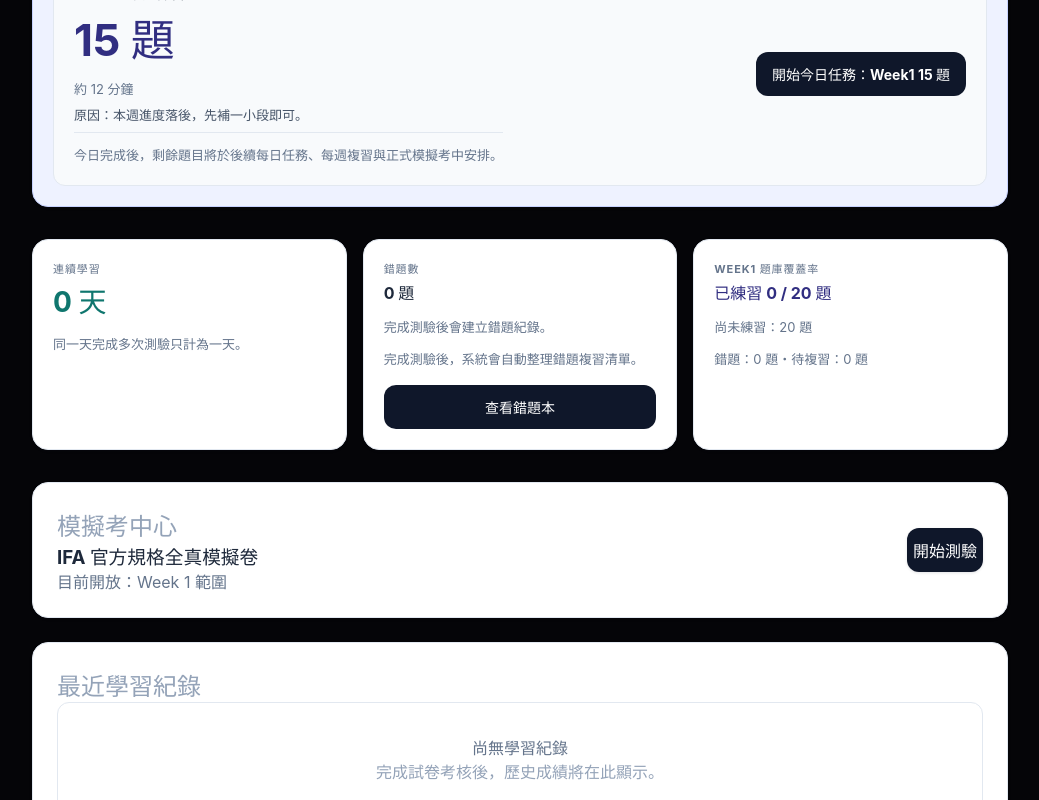
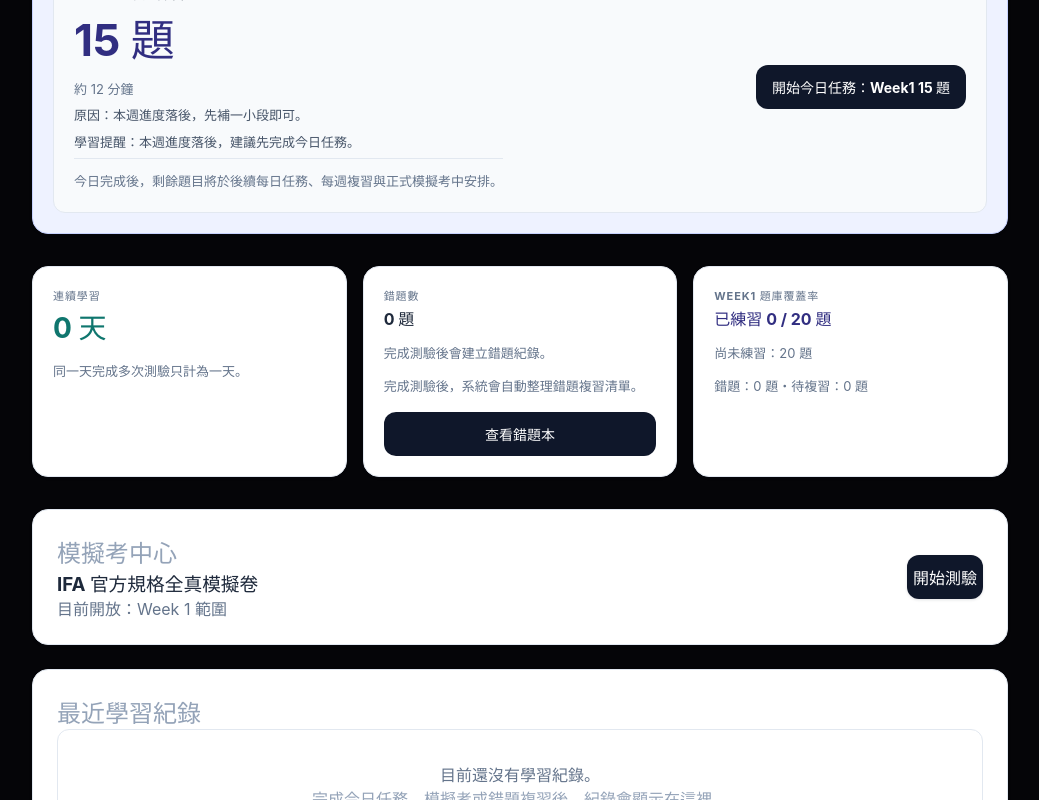
Before and after one commit to RayHuang0323/ifa-ai-exam, a React (Vite) app: page / in a window 1280 px wide. Shown: the part 540-1340 px from the top of the page, without its empty margins (120-1159 px from the left). Built offline with nearby package versions, Linux system fonts and the light colour scheme.

Commit message:
Sprint 15: close core study loop

```diff
--- a/package.json
+++ b/package.json
@@ -15,6 +15,7 @@
     "verify:sprint12": "node scripts/e2e-sprint-12.mjs",
     "verify:sprint13": "node scripts/e2e-sprint-13.mjs",
     "verify:sprint14": "node scripts/e2e-sprint-14.mjs",
+    "verify:sprint15": "node scripts/e2e-sprint-15.mjs",
     "predeploy": "npm run build",
     "deploy": "gh-pages -d dist -r https://github.com/RayHuang0323/ifa-ai-exam.git"
   },
--- a/src/App.tsx
+++ b/src/App.tsx
@@ -11,7 +11,7 @@ import examConfig from './data/config/exam-config.json';
 import { getLocalDateString, recordStudySession } from './utils/studyProgress';
 import { clearExamDraft, loadExamDraft, type ExamDraft } from './utils/examDraft';
 import { getReviewableWrongAnswers, recordWrongAnswerReview, recordWrongAnswers } from './utils/wrongAnswerStore';
-import { getQuestionById } from './utils/questionEngine';
+import { getQuestionById, getQuestionsByWeek } from './utils/questionEngine';
 import { calculateTimeLimitInMinutes } from './utils/examTime';
 import type { StudyMode } from './types/study';
 
@@ -74,7 +74,17 @@ function App() {
 
   const handleStartTodayTask = (suggestedQuestions: number, mode: StudyMode) => {
     setExamDraft(loadExamDraft());
-    const taskQuestions = week1Questions.slice(0, Math.min(suggestedQuestions, week1Questions.length));
+    const availableQuestions = getQuestionsByWeek('week-1');
+    const targetQuestionCount = Math.min(suggestedQuestions, availableQuestions.length);
+    const reviewQuestionTarget = Math.round(targetQuestionCount * 0.3);
+    const reviewQuestions = getReviewableWrongAnswers()
+      .map((record) => getQuestionById(record.questionId))
+      .filter((question): question is typeof week1Questions[number] => question !== null)
+      .filter((question, index, all) => all.findIndex((item) => item.id === question.id) === index)
+      .slice(0, reviewQuestionTarget);
+    const reviewQuestionIds = new Set(reviewQuestions.map((question) => question.id));
+    const regularQuestions = availableQuestions.filter((question) => !reviewQuestionIds.has(question.id));
+    const taskQuestions = [...reviewQuestions, ...regularQuestions].slice(0, targetQuestionCount);
     setQuestions(taskQuestions);
     setTimeLimit(calculateTimeLimitInMinutes(mode, taskQuestions));
     setExamEntry('today-task');
--- a/src/components/home/MissionSection.tsx
+++ b/src/components/home/MissionSection.tsx
@@ -5,10 +5,11 @@ import type { StudyMode } from '../../types/study';
 interface MissionSectionProps {
   task: TodayTask;
   wrongAnswerCount: number;
+  guidance: string;
   onStartTask: (suggestedQuestions: number, mode: StudyMode) => void;
 }
 
-export const MissionSection: React.FC<MissionSectionProps> = ({ task, wrongAnswerCount, onStartTask }) => {
+export const MissionSection: React.FC<MissionSectionProps> = ({ task, wrongAnswerCount, guidance, onStartTask }) => {
   return (
     <article className="study-card mission-section">
       <span className="study-eyebrow">今日任務</span>
@@ -18,6 +19,7 @@ export const MissionSection: React.FC<MissionSectionProps> = ({ task, wrongAnswe
           <strong className="mission-question-count">{task.suggestedQuestions} 題</strong>
           <p>約 {task.estimatedMinutes} 分鐘</p>
           <p className="mission-task-reason">原因：{task.reason}</p>
+          <p className="mission-task-reason" data-testid="study-guidance">學習提醒：{guidance}</p>
           <p className="mission-task-note">今日完成後，剩餘題目將於後續每日任務、每週複習與正式模擬考中安排。</p>
           {wrongAnswerCount > 0 && <p>目前錯題數：{wrongAnswerCount} 題</p>}
         </div>
--- a/src/components/home/RecentActivitySection.tsx
+++ b/src/components/home/RecentActivitySection.tsx
@@ -1,21 +1,13 @@
 import React from 'react';
+import { calculateAccuracy, formatDuration, formatStudyDate, formatStudyMode, getRecentStudySessions } from '../../utils/studyActivity';
 
-interface RecentActivitySectionProps {
-  hasHistory: boolean;
-}
+export const RecentActivitySection: React.FC = () => {
+  const sessions = getRecentStudySessions();
 
-export const RecentActivitySection: React.FC<RecentActivitySectionProps> = ({ hasHistory }) => {
   return (
     <div className="bg-white rounded-2xl shadow-sm border border-slate-200 p-6 w-full flex flex-col">
       <h2 className="text-xs font-bold text-slate-400 uppercase tracking-wider mb-4">最近學習紀錄</h2>
-      <div className="flex flex-col items-center justify-center py-8 text-center border border-dashed border-slate-200 rounded-xl bg-slate-50/50">
-        <span className="text-slate-500 text-xs font-semibold">
-          {!hasHistory ? '尚無學習紀錄' : '正在整理資料...'}
-        </span>
-        <span className="text-slate-400 text-[11px] mt-1">
-          {!hasHistory ? '完成試卷考核後，歷史成績將在此顯示。' : '正在準備您的歷史數據分析。'}
-        </span>
-      </div>
+      {sessions.length === 0 ? <div className="flex flex-col items-center justify-center py-8 text-center border border-dashed border-slate-200 rounded-xl bg-slate-50/50" data-testid="recent-activity-empty"><span className="text-slate-500 text-xs font-semibold">目前還沒有學習紀錄。</span><span className="text-slate-400 text-[11px] mt-1">完成今日任務、模擬考或錯題複習後，紀錄會顯示在這裡。</span></div> : <div className="space-y-3" data-testid="recent-activity-list">{sessions.map((session) => <article key={session.id} className="rounded-xl border border-slate-200 bg-slate-50/50 p-4 text-sm"><div className="flex flex-wrap items-center justify-between gap-2"><strong className="text-slate-800">{formatStudyMode(session.mode)}</strong><span className="text-xs text-slate-500">{formatStudyDate(session.completedAt)}</span></div><p className="mt-2 text-slate-600">題數 {session.answeredCount ?? 0} 題・答對 {session.correctCount ?? 0} 題・答錯 {session.wrongCount ?? 0} 題・正確率 {calculateAccuracy(session)}%・花費時間 {formatDuration(session.durationSeconds)}</p></article>)}</div>}
     </div>
   );
 };
--- /dev/null
+++ b/src/utils/studyActivity.ts
@@ -0,0 +1,33 @@
+import type { StudyMode, StudySession } from '../types/study';
+import { loadStudyProgress } from './studyProgress';
+
+export const getRecentStudySessions = (limit = 3) => loadStudyProgress().sessions
+  .slice()
+  .sort((a, b) => new Date(b.completedAt).getTime() - new Date(a.completedAt).getTime())
+  .slice(0, limit);
+
+export const formatStudyMode = (mode: StudyMode | string | undefined) => ({
+  daily: '今日任務',
+  'formal-exam': '完整模擬考',
+  reviewWrong: '錯題複習',
+  weeklyCatchUp: '每週補強',
+  recovery: '進度補強',
+}[mode ?? ''] ?? '學習紀錄');
+
+export const formatStudyDate = (value: string | undefined) => {
+  if (!value) return '未記錄';
+  const date = new Date(value);
+  if (Number.isNaN(date.getTime())) return '日期待確認';
+  return `${date.getFullYear()}/${`${date.getMonth() + 1}`.padStart(2, '0')}/${`${date.getDate()}`.padStart(2, '0')} ${`${date.getHours()}`.padStart(2, '0')}:${`${date.getMinutes()}`.padStart(2, '0')}`;
+};
+
+export const formatDuration = (seconds: number | undefined) => {
+  if (typeof seconds !== 'number' || seconds < 0) return '未記錄';
+  if (seconds < 60) return '未滿 1 分鐘';
+  return `${Math.floor(seconds / 60)} 分鐘`;
+};
+
+export const calculateAccuracy = (session: Partial<StudySession>) => {
+  if (typeof session.answeredCount !== 'number' || session.answeredCount <= 0 || typeof session.correctCount !== 'number') return 0;
+  return Math.round((session.correctCount / session.answeredCount) * 100);
+};
--- a/src/utils/studyProgress.ts
+++ b/src/utils/studyProgress.ts
@@ -29,7 +29,7 @@ const isValidSession = (value: unknown): value is StudySession => {
   return typeof session.id === 'string'
     && typeof session.date === 'string'
     && typeof session.weekId === 'string'
-    && (session.mode === 'formal-exam' || session.mode === 'daily' || session.mode === 'weeklyCatchUp' || session.mode === 'recovery')
+    && (session.mode === 'formal-exam' || session.mode === 'daily' || session.mode === 'weeklyCatchUp' || session.mode === 'recovery' || session.mode === 'reviewWrong')
     && typeof session.answeredCount === 'number'
     && typeof session.correctCount === 'number'
     && typeof session.wrongCount === 'number'
--- a/src/views/Home.tsx
+++ b/src/views/Home.tsx
@@ -9,7 +9,7 @@ import { RecentActivitySection } from '../components/home/RecentActivitySection'
 import { RoadmapSection } from '../components/home/RoadmapSection';
 import { FooterSection } from '../components/home/FooterSection';
 import { studyConfig } from '../data/studyConfig';
-import { getExamCountdown, getWeeklyProgress, loadStudyProgress } from '../utils/studyProgress';
+import { getExamCountdown, getTodayCompleted, getWeeklyProgress, loadStudyProgress } from '../utils/studyProgress';
 import { getStudyReminder } from '../utils/studyReminder';
 import type { StudyProgress } from '../types/study';
 import type { StudyMode } from '../types/study';
@@ -54,6 +54,12 @@ const Home: React.FC<HomeProps> = ({ hasExamDraft, onResumeExam, onStartTodayTas
   const todayLabel = `${now.getFullYear()}/${`${now.getMonth() + 1}`.padStart(2, '0')}/${`${now.getDate()}`.padStart(2, '0')}（${['週日', '週一', '週二', '週三', '週四', '週五', '週六'][now.getDay()]}）`;
   const week1Coverage = getCoverageByWeek('week-1', studyProgress, wrongAnswers);
   const wrongSummary = getWrongAnswerSummary();
+  const todayCompleted = getTodayCompleted(studyProgress, now);
+  const todayGuidance = examCountdown >= 0 && examCountdown <= 14 ? '已進入考前衝刺，建議優先處理錯題與完整模擬考。'
+    : wrongSummary.highRiskCount > 0 ? '目前有高風險錯題，今日任務會優先混入部分錯題。'
+      : todayCompleted > 0 && wrongSummary.reviewableCount > 0 ? '今日任務已完成，建議再做錯題複習。'
+        : todayTask.mode === 'weeklyCatchUp' ? '本週進度落後，建議先完成今日任務。'
+          : '依今日任務維持練習節奏。';
 
   return (
     <div className="min-h-screen bg-[#fafafa] text-slate-800 antialiased selection:bg-slate-200 w-full flex flex-col items-center">
@@ -87,7 +93,7 @@ const Home: React.FC<HomeProps> = ({ hasExamDraft, onResumeExam, onStartTodayTas
             <p className="study-memory-focus">每週記憶強化：{wrongAnswerCount > 0 ? `本週錯題 ${wrongAnswerCount} 題，建議至少再複習 ${studyConfig.weeklyTask.weeklyReviewTarget} 題錯題與重點題。` : '完成更多測驗後，系統會整理本週錯題與複習重點。'}</p>
           </article>
 
-          <MissionSection task={todayTask} wrongAnswerCount={wrongAnswerCount} onStartTask={onStartTodayTask} />
+          <MissionSection task={todayTask} wrongAnswerCount={wrongAnswerCount} guidance={todayGuidance} onStartTask={onStartTodayTask} />
         </section>
 
         <section className="learning-status-grid" aria-label="學習狀態">
@@ -118,7 +124,7 @@ const Home: React.FC<HomeProps> = ({ hasExamDraft, onResumeExam, onStartTodayTas
           <div className="w-full">
             <ExamSection onStartExam={onStartNewExam} />
           </div>
-          <div className="w-full"><RecentActivitySection hasHistory={hasHistory} /></div>
+          <div className="w-full"><RecentActivitySection /></div>
           <div className="w-full"><RoadmapSection /></div>
           <div className="w-full"><CoachSection hasHistory={hasHistory} /></div>
         </section>
```
Also changed, not shown: scripts/e2e-sprint-15.mjs (added, +71 -0 lines), 6 other files (tests, documents, lock files or other folders).
